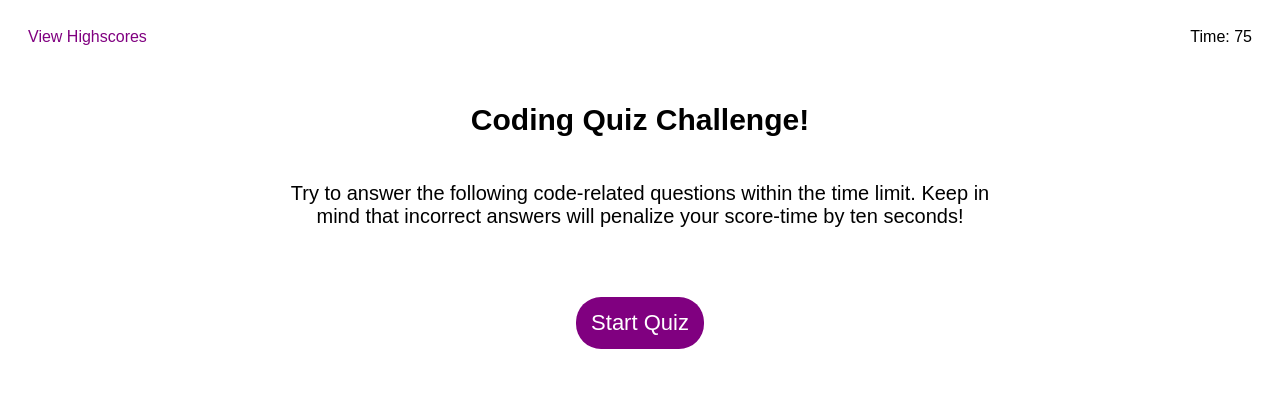
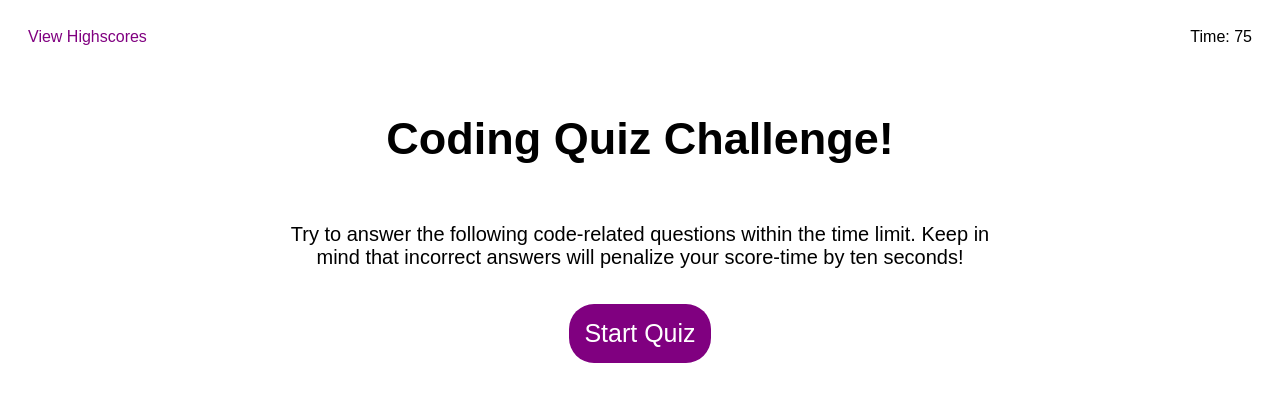
Before and after one commit to merikettapearl212/code_Quiz, a plain HTML site: page index.html in a window 1280 px wide. Drawn offline with Linux system fonts and the light colour scheme.

Commit message:
updates to CSS

```diff
--- a/Develop/style.css
+++ b/Develop/style.css
@@ -23,16 +23,16 @@ h2 {
 }
 
 .card {
-  background-color: hsl(0, 0%, 100%);
-  border-width: 1px;
   font-size: 20px;
-  margin: 0 auto;
+  margin: auto;
   max-width: 700px;
-  padding: 12px;
+  padding: 10px;
 }
-
+.card-header {
+  font-size: 30px;
+}
 .card-body {
-  min-height: 100px;
+  padding-bottom: 20px;
   text-align: center;
 }
 
@@ -47,8 +47,7 @@ h2 {
   border-radius: 25px;
   color: white;
   display: inline-block;
-  font-size: 22px;
-  line-height: 22px;
+  font-size: 25px;
   margin: 15px;
   padding: 15px;
   text-align: center;
@@ -62,9 +61,3 @@ h2 {
     padding: 10px 15px;
   }
 }
-
-@media (max-width: 500px) {
-  .btn {
-    font-size: 0.8rem;
-  }
-}
```
